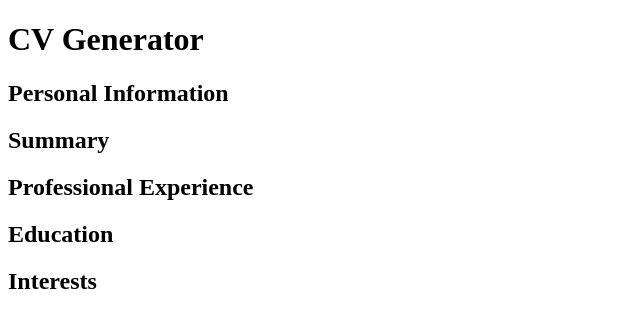
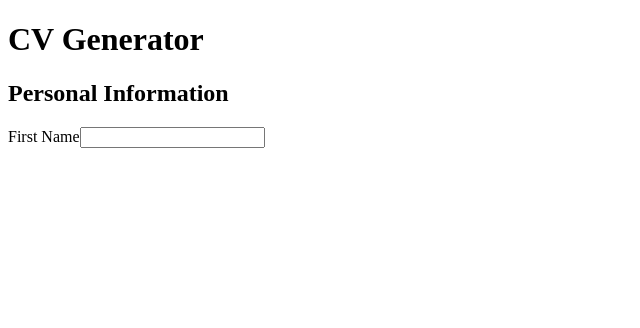
Before and after one commit to daniel-moderiano/cv-application, a React (Create React App) app: page / in a window 1280 px wide. Shown: the top 328 px of the page, without its empty margins (0-640 px from the left). Built offline with nearby package versions, Linux system fonts and the light colour scheme.

Commit message:
Add Field component with props to enable setup of input

```diff
--- a/src/components/Field.js
+++ b/src/components/Field.js
@@ -1,14 +1,12 @@
 import React, { Component } from 'react'
 
 class Field extends Component {
-
-  const {} = this.props;
-
   render() {
+    const { fieldType, name, label, value } = this.props;
     return (
       <div className="field">
-        <label htmlFor="">{  }</label>
-        <input type={} />
+        <label htmlFor="">{label}</label>
+        <input name={name} type={fieldType} value={value} />
       </div>
     );
   }
--- a/src/components/Main.js
+++ b/src/components/Main.js
@@ -1,5 +1,6 @@
 import React, { Component } from "react";
 import ResumeSection from "./ResumeSection";
+import Field from "./Field";
 import { nanoid } from "nanoid";
 
 class Main extends Component {
@@ -7,8 +8,9 @@ class Main extends Component {
   constructor(props) {
     super(props);
 
-    this.state = {
-      resumeSections: [
+    this.state = {}
+
+    this.resumeSections = [
       {
         id: nanoid(),
         header: 'Personal Information',
@@ -66,13 +68,21 @@ class Main extends Component {
         ]
       }
     ]
+
   };
-  }
 
   render() {
     return (
       <main className="main">
-        {this.state.resumeSections.map((section, i) => (<ResumeSection key={section.id} title={section.header} />))}
+        {/* {this.resumeSections.map((section, i) => (<ResumeSection key={section.id} title={section.header} />))} */}
+        <section className="personal">
+          <h2 className="resume-section__header">Personal Information</h2>
+          <div className="resume__section__content">
+            <form className="form">
+              <Field fieldType="text" name="first-name" label="First Name" />
+            </form>
+          </div>
+        </section>
       </main>
     );
   }
```
Lines whose indentation alone changed are shown as unchanged.
